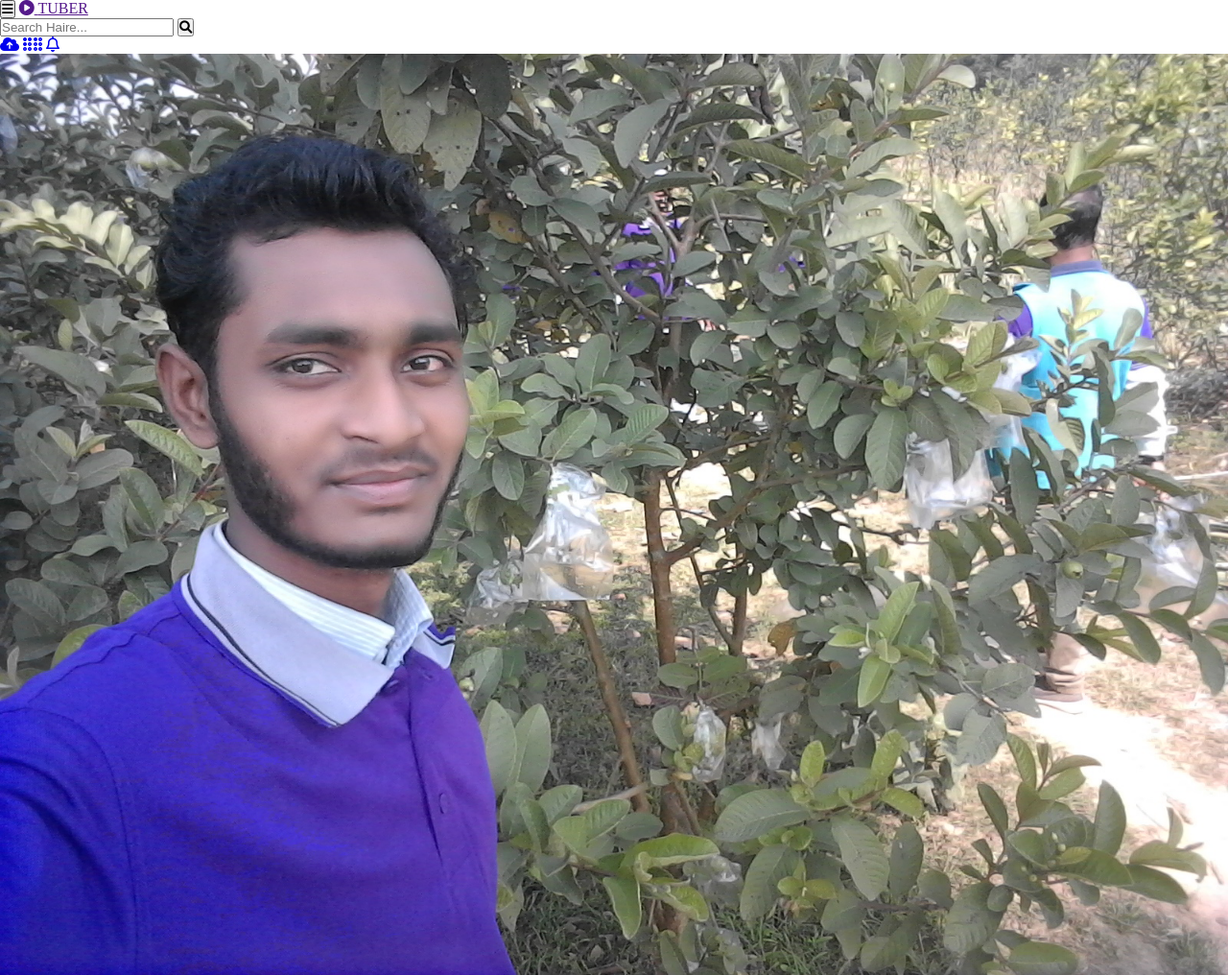
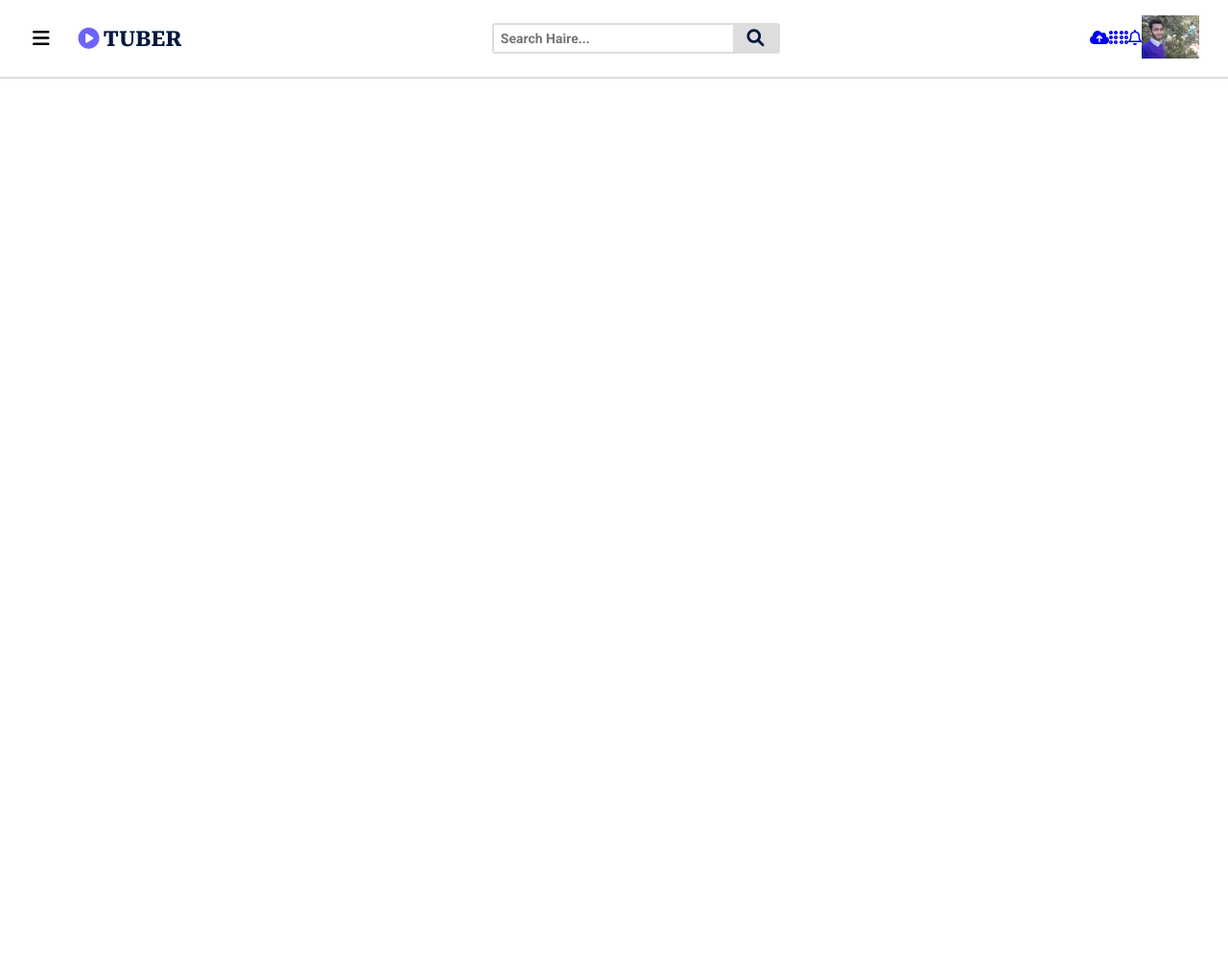
Before and after one commit to Developer-Faras/tuber, a plain HTML site: page index.html in a window 1280 px wide. Shown: the whole page at 96% size. After the commit the page ends 800 px from the top, so only its background shows below. Drawn offline with Linux system fonts and the light colour scheme.

Commit message:
Started Header Design

```diff
--- a/index.html
+++ b/index.html
@@ -28,7 +28,8 @@
                     <div class="search">
                         <form action="">
                             <input type="text" name="search-input" id="search-input" placeholder="Search Haire...">
-                            <button type="submit"><i class="fa-solid fa-magnifying-glass"></i></button>
+                            <button type="submit" class="search-submit"><i
+                                    class="fa-solid fa-magnifying-glass"></i></button>
                         </form>
                     </div>
                 </div>
--- a/scss/_config.scss
+++ b/scss/_config.scss
@@ -1,14 +1,16 @@
 // Import All Extarnal Links
 @import url('https://cdnjs.cloudflare.com/ajax/libs/font-awesome/6.0.0/css/all.min.css');
-
-
+@import url('https://fonts.googleapis.com/css2?family=Roboto+Serif:wght@100;200;300;400;500;600;700;800;900&family=Roboto:wght@100;300;400;500;700;900&display=swap');
 
 
 
 // Deaclare All Variables
+$roboto-serif: 'Roboto Serif', sans-serif;
+$roboto: 'Roboto', sans-serif;
 
 
-
+$black: #031940;
+$blue: #6d63fd;
 
 
 
@@ -34,3 +36,12 @@ body{
 img{
     max-width: 100%;
 }
+
+
+
+
+// All Components
+.container{
+    width: 1220px;
+    margin: 0 auto;
+}
--- a/scss/style.scss
+++ b/scss/style.scss
@@ -3,3 +3,99 @@
 
 
 // All Styles
+
+// Header Design
+#main-header{
+    display: flex;
+    align-items: center;
+    width: 100%;
+    height: 82px;
+    border-bottom: 2px solid #ddd;
+
+    .navbar{
+        display: flex;
+        width: 100%;
+        height: 100%;
+        align-items: center;
+        justify-content: space-between;
+
+
+        .left{
+            display: flex;
+            align-items: center;
+
+            .side-menu-toggler{
+                font-size: 20px;
+                background: transparent;
+                padding: 1px 4px;
+                border: none;
+                margin-right: 26px;
+                cursor: pointer;
+            }
+
+            .logo{
+                display: flex;
+                align-items: baseline;
+                font-family: $roboto-serif;
+                font-weight: 700;
+                text-decoration: none;
+                font-size: 22px;
+
+                i{
+                    margin-right: 4px;
+                    color: $blue;
+                }
+
+                span{
+                    line-height: 0px;
+                    color: $black;
+                }
+            }
+        }
+
+        .middle{
+            .search{
+                form{
+                    display: flex;
+                    align-items: flex-start;
+                    height: 32px;
+                    background: #ddd;
+                    width: 300px;
+                    position: relative;
+                    border: 2px solid #ddd;
+                    border-radius: 3px;
+
+                    input#search-input{
+                        width: 86%;
+                        height: 100%;
+                        padding: 2px 7px;
+                        border: none;
+                        color: $black;
+                        font-size: 14px;
+                        font-weight: 600;
+                        font-family: $roboto;
+                    }
+
+                    button{
+                        width: 16%;
+                        height: 100%;
+                        border: none;
+                        background: transparent;
+                        font-size: 18px;
+                        cursor: pointer;
+                        color: $black;
+                    }
+                }
+            }
+        }
+
+        .right{
+            display: flex;
+            align-items: center;
+
+            img{
+                width: 60px;
+            }
+        }
+    }
+}
```
Also changed, not shown: css/style.css, 1 other file.
